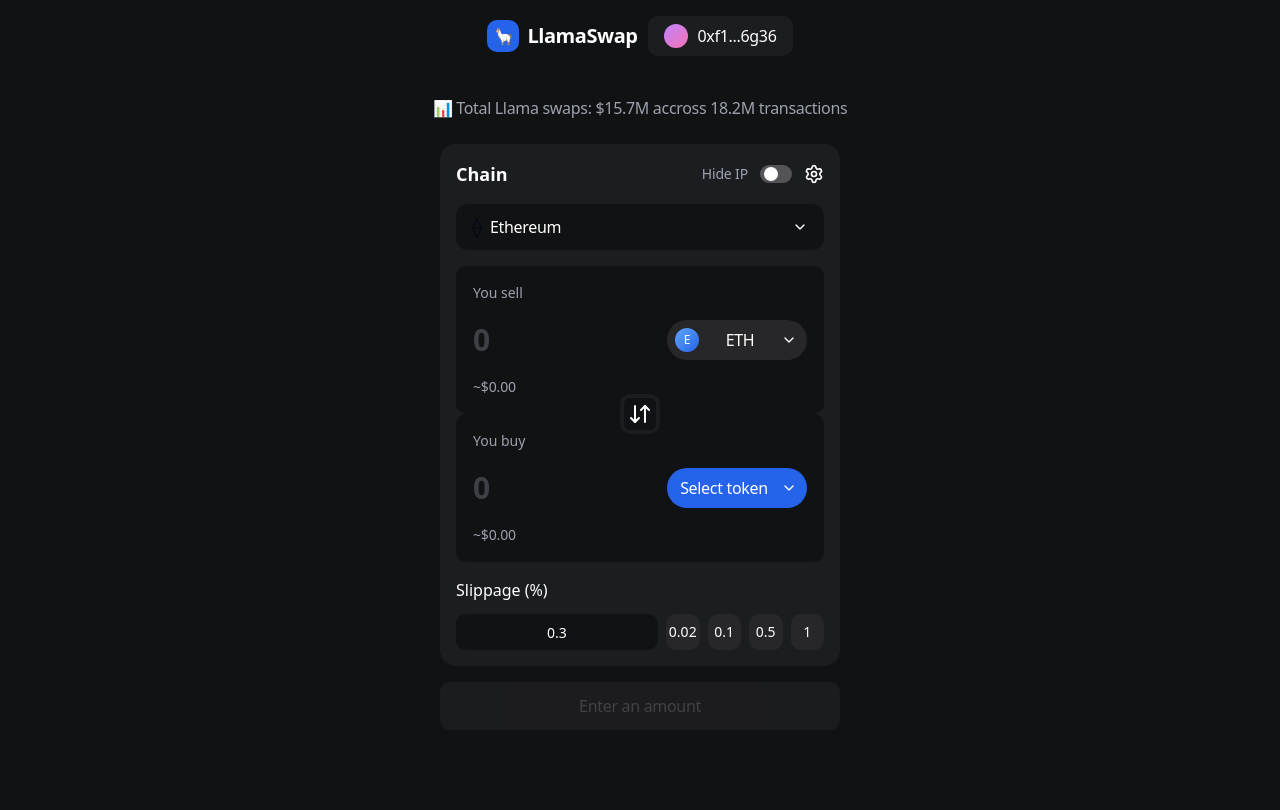
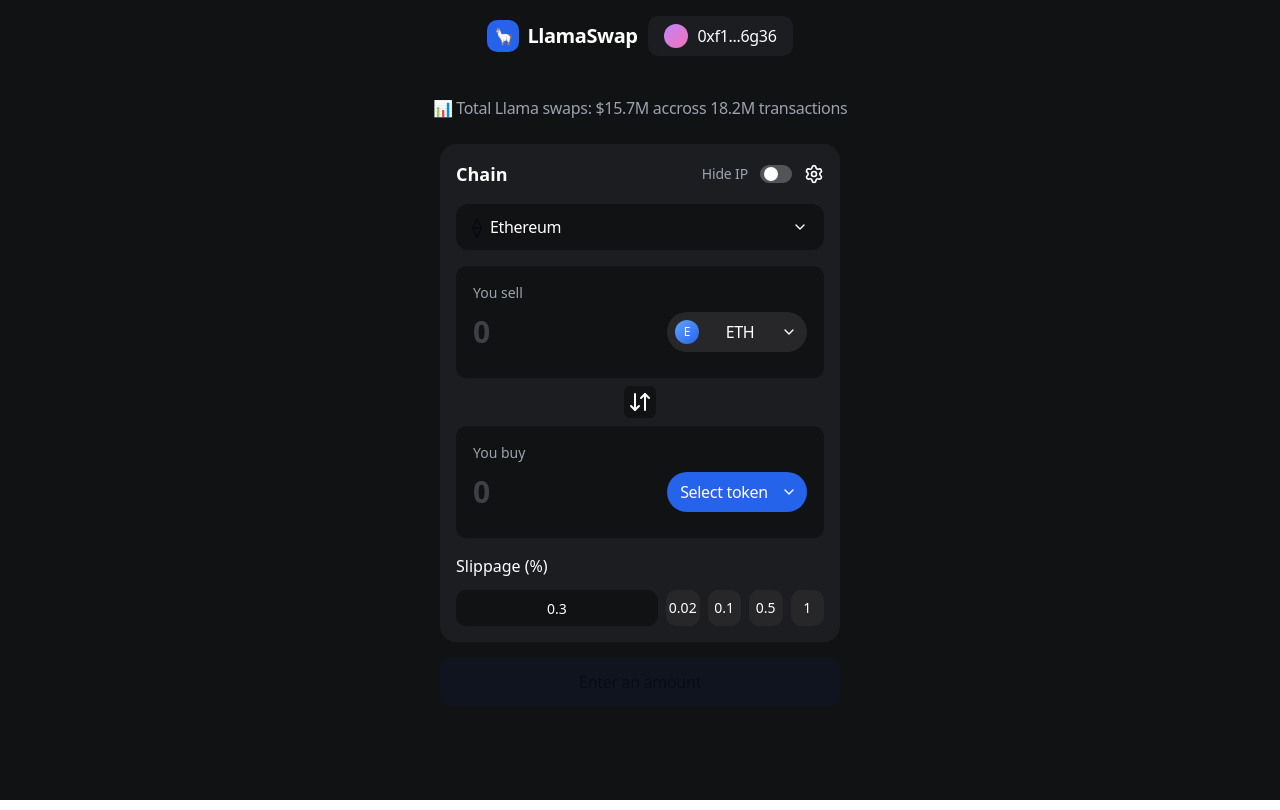
Before and after one commit to alexbeltechi/designwithmeaning, a Next.js app: page /v2 in a window 1280 px wide. Built offline with nearby package versions, Linux system fonts and the light colour scheme.

Commit message:
Update spacing, button styles, and route card backgrounds: 4px vertical between buy/sell, 8px internal spacing, blue/900 disabled button, swap button after routes, #1C1D21 route card bg, hide USD on empty

```diff
--- a/src/app/v2/page.tsx
+++ b/src/app/v2/page.tsx
@@ -168,14 +168,14 @@
 
   const selectedRoute = routes.find(r => r.id === selectedRouteId);
 
-  // Calculate USD values
+  // Calculate USD values - hide when amount is 0
   const fromUsdValue = amount && fromToken && parseFloat(amount) > 0
     ? `~$${(parseFloat(amount) * fromTokenPrice).toFixed(2)}`
-    : '~$0.00';
+    : '';
 
   const toUsdValue = outputAmount && toToken && parseFloat(outputAmount) > 0
     ? `~$${(parseFloat(outputAmount) * toTokenPrice).toFixed(2)}`
-    : '~$0.00';
+    : '';
 
   const handleSwap = () => {
     if (!selectedRoute || !fromToken || !toToken) return;
@@ -190,17 +190,17 @@
 
     // Check if either sell or buy has an amount
     if (!hasValidAmount && !hasValidOutputAmount) {
-      return { text: 'Enter an amount', disabled: true, className: 'bg-zinc-800 text-zinc-500 cursor-not-allowed' };
+      return { text: 'Enter an amount', disabled: true, className: 'bg-[#0F172A] text-white text-opacity-40 cursor-not-allowed' };
     }
 
     // If amount is entered but no token selected
     if ((hasValidAmount && !toToken) || (hasValidOutputAmount && !fromToken)) {
-      return { text: 'Choose a token', disabled: true, className: 'bg-zinc-800 text-zinc-500 cursor-not-allowed' };
+      return { text: 'Choose a token', disabled: true, className: 'bg-[#0F172A] text-white text-opacity-40 cursor-not-allowed' };
     }
 
     // If tokens selected but no valid routes
     if (routes.length === 0 && fromToken && toToken) {
-      return { text: 'No routes available', disabled: true, className: 'bg-zinc-800 text-zinc-500 cursor-not-allowed' };
+      return { text: 'No routes available', disabled: true, className: 'bg-[#0F172A] text-white text-opacity-40 cursor-not-allowed' };
     }
 
     return { text: 'Swap', disabled: false, className: 'bg-blue-600 hover:bg-blue-700 text-white' };
@@ -246,15 +246,6 @@
               isSellUserEdited={isSellUserEdited}
             />
 
-            {/* Swap Button */}
-            <Button
-              onClick={handleSwap}
-              disabled={buttonState.disabled}
-              className={`w-full h-12 rounded-[10px] text-base font-medium leading-6 tracking-[-0.3125px] transition-colors ${buttonState.className}`}
-            >
-              {buttonState.text}
-            </Button>
-
             {/* Route Selector - Outside gray card on plain background */}
             {showRoutes && (
               <>
@@ -279,6 +270,15 @@
                 ) : null}
               </>
             )}
+
+            {/* Swap Button - After routes section */}
+            <Button
+              onClick={handleSwap}
+              disabled={buttonState.disabled}
+              className={`w-full h-12 rounded-[10px] text-base font-medium leading-6 tracking-[-0.3125px] transition-colors ${buttonState.className}`}
+            >
+              {buttonState.text}
+            </Button>
           </div>
         </div>
       </main>
--- a/src/components/v2/RouteSelector.tsx
+++ b/src/components/v2/RouteSelector.tsx
@@ -105,7 +105,7 @@
               className={`w-full rounded-[14px] p-[17px] space-y-2 transition-all duration-300 ${
                 isSelected
                   ? 'bg-[#0F172A] border-2 border-blue-600'
-                  : 'bg-[#111213] hover:bg-[#0F172A] border-2 border-transparent'
+                  : 'bg-[#1C1D21] hover:bg-[#0F172A] border-2 border-transparent'
               } ${isFadedIn ? 'opacity-100' : 'opacity-0'}`}
               style={{
                 transitionDelay: `${index * 50}ms`
--- a/src/components/v2/SwapPanel.tsx
+++ b/src/components/v2/SwapPanel.tsx
@@ -157,7 +157,7 @@
       </div>
 
       {/* Token Inputs with Overlapping Swap Button */}
-      <div className="relative">
+      <div className="relative space-y-1">
         <TokenInput
           label="You sell"
           value={amount}
@@ -171,7 +171,7 @@
         />
 
         {/* Swap Button - Centered between boxes */}
-        <div className="relative flex justify-center -my-5 z-10">
+        <div className="relative flex justify-center -my-[18px] z-10">
           <button
             onClick={handleSwapTokens}
             className="w-10 h-10 bg-[#111213] border-4 border-[#1c1d21] rounded-[10px] flex items-center justify-center hover:bg-[#1a1c1e] transition-colors"
--- a/src/components/v2/TokenInput.tsx
+++ b/src/components/v2/TokenInput.tsx
@@ -95,7 +95,7 @@
   const [isFocused, setIsFocused] = useState(false);
 
   return (
-    <div className={`bg-[#111213] rounded-[10px] p-4 space-y-4 border transition-colors ${
+    <div className={`bg-[#111213] rounded-[10px] p-4 space-y-2 border transition-colors ${
       isFocused ? 'border-white' : 'border-transparent'
     }`}>
       {/* Label */}
```
